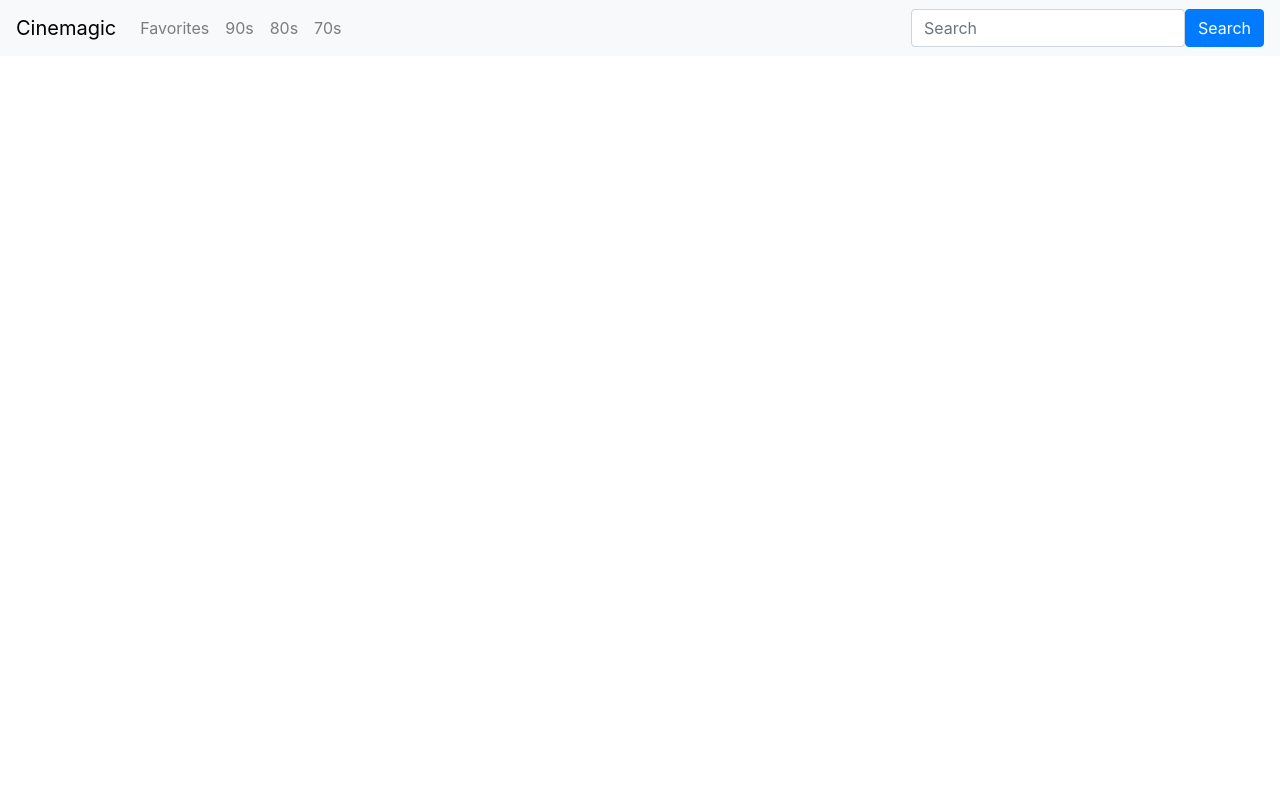
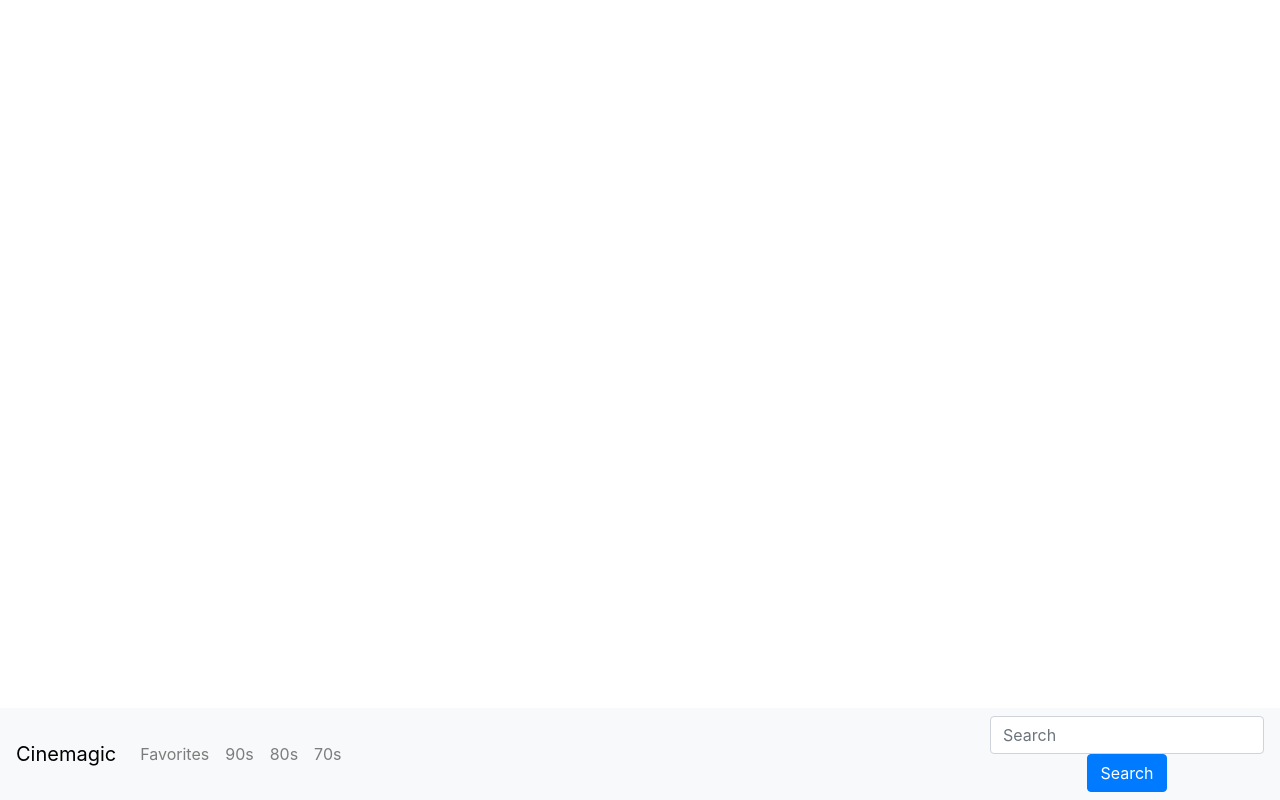
Before and after one commit to DTaitt/cinemagic, a React (Create React App) app: page / in a window 1280 px wide. Built offline with nearby package versions, Linux system fonts and the light colour scheme; no server answers.

Commit message:
styled header for mobile

```diff
--- a/src/components/Header/Header.jsx
+++ b/src/components/Header/Header.jsx
@@ -1,13 +1,20 @@
-import { Button, Form, FormControl, Nav, Navbar } from 'react-bootstrap'
+import {
+    Button,
+    FormControl,
+    Navbar,
+    Form as _Form,
+    Nav as _Nav
+} from 'react-bootstrap'
 
 import React from 'react'
 import { Link as _Link } from 'react-router-dom'
 import styled from 'styled-components'
 
 const Header = () => (
-    <Navbar bg='light'>
+    <Navbar bg='light' expand='lg' fixed='bottom'>
         <Navbar.Brand><Link to='/'>Cinemagic</Link></Navbar.Brand>
-        <Navbar.Collapse>
+        <Navbar.Toggle aria-controls='basic-navbar-nav' />
+        <Navbar.Collapse id='basic-navbar-nav'>
             <Nav className='mr-auto'>
                 <Nav.Link>Favorites</Nav.Link>
                 <Nav.Link>90s</Nav.Link>
@@ -29,5 +36,12 @@ const Link = styled(_Link)`
         text-decoration: none;
     }
 `
+const Nav = styled(_Nav)`
+    text-align: center;
+`
 
+const Form = styled(_Form)`
+    flex-direction: column;
+    justify-content: center;
+`
 export default Header
```
